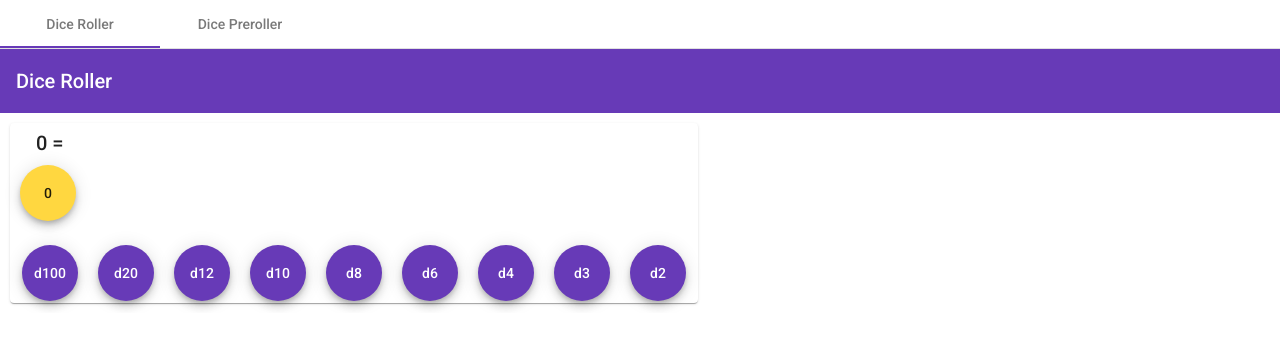
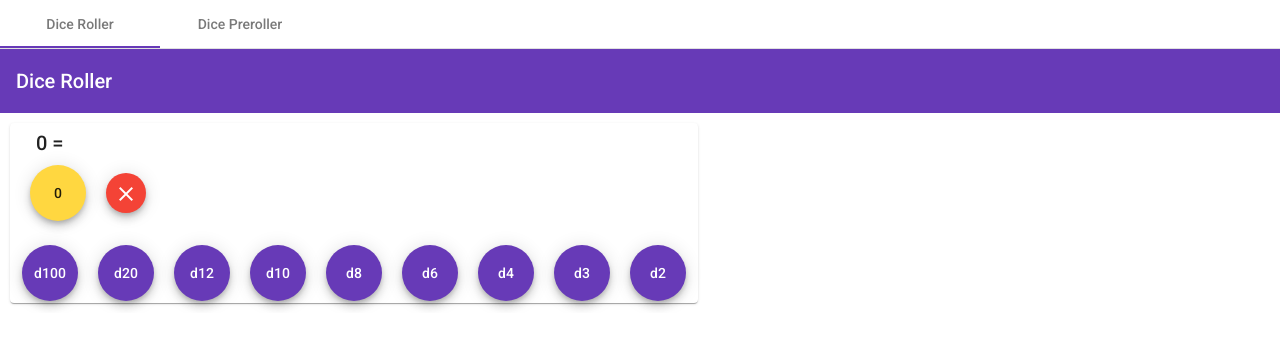
Before and after one commit to alannguyen5102/dice-preroll, an Angular app: page / in a window 1280 px wide. Shown: the top 348 px of the page. Built offline with nearby package versions, Linux system fonts and the light colour scheme.

Commit message:
Adding clear button

```diff
--- a/src/app/roller-components/dice-selector/dice-selector.component.html
+++ b/src/app/roller-components/dice-selector/dice-selector.component.html
@@ -10,6 +10,7 @@
     </mat-card-header>
     <mat-card-content>
         <button class="roll-result" mat-fab color="accent">{{ currentRoll }}</button>
+        <button class="roll-result" mat-mini-fab color="warn" (click)="clearDiceRoller()"><mat-icon>clear</mat-icon></button>
     </mat-card-content>
     <mat-card-actions>
         <app-single-die (newRollEvent)="rolledSingleDie($event)" (newTypeEvent)="typeSingleDie($event)" [dieType]="100"></app-single-die>
--- a/src/app/roller-components/dice-selector/dice-selector.component.scss
+++ b/src/app/roller-components/dice-selector/dice-selector.component.scss
@@ -6,4 +6,6 @@
 
 .roll-result {
     margin: 0 auto;
+    margin-left: 10px;
+    margin-right: 10px;
 }
--- a/src/app/roller-components/dice-selector/dice-selector.component.ts
+++ b/src/app/roller-components/dice-selector/dice-selector.component.ts
@@ -28,6 +28,23 @@ export class DiceSelectorComponent implements OnInit {
   ngOnInit(): void {
   }
 
+  clearDiceRoller() {
+    this.results = 0;
+    this.currentRoll = 0;
+    this.d100 = 0;
+    this.d20 = 0;
+    this.d12 = 0;
+
+    this.d10 = 0;
+    this.d8 = 0;
+    this.d6 = 0;
+
+    this.d4 = 0;
+    this.d3 = 0;
+    this.d2 = 0;
+
+    this.diceString = " ";
+  }
   rolledSingleDie(result: number) {
     this.currentRoll = result;
     this.results += result;
```
